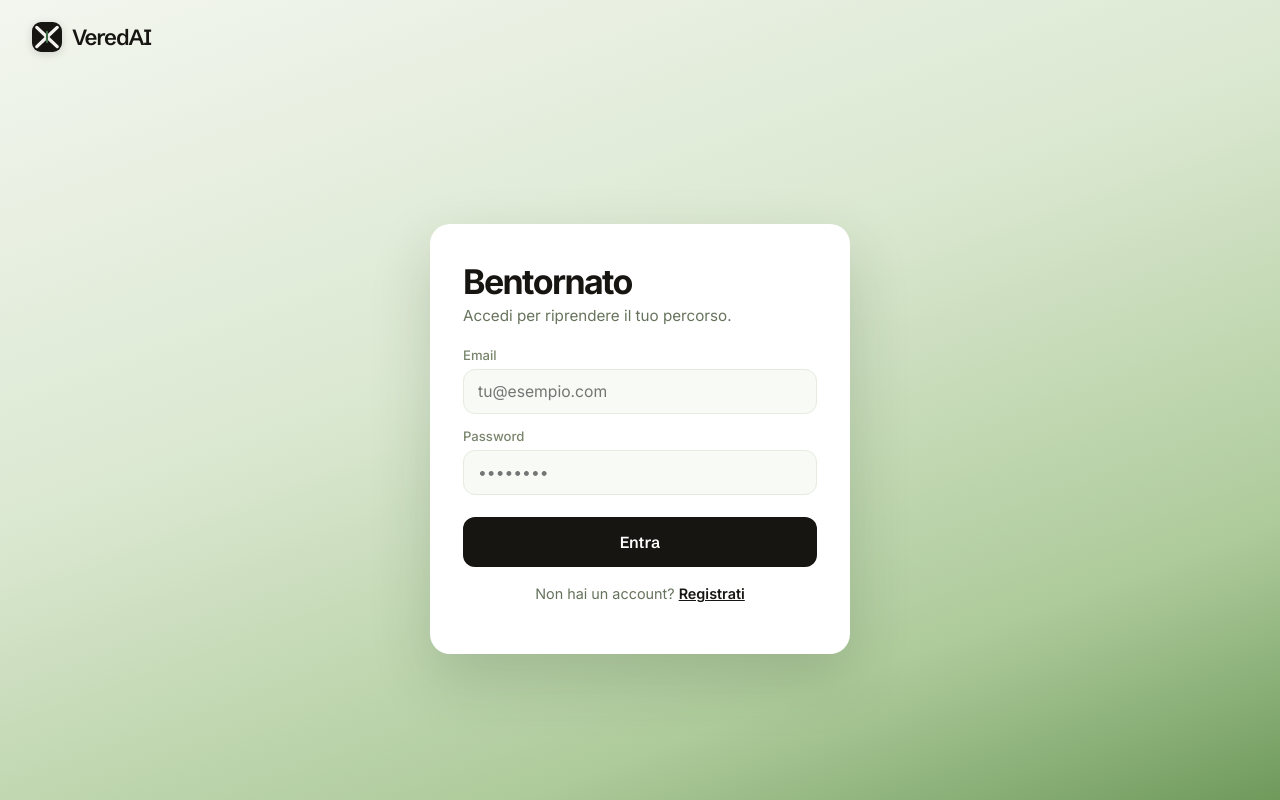
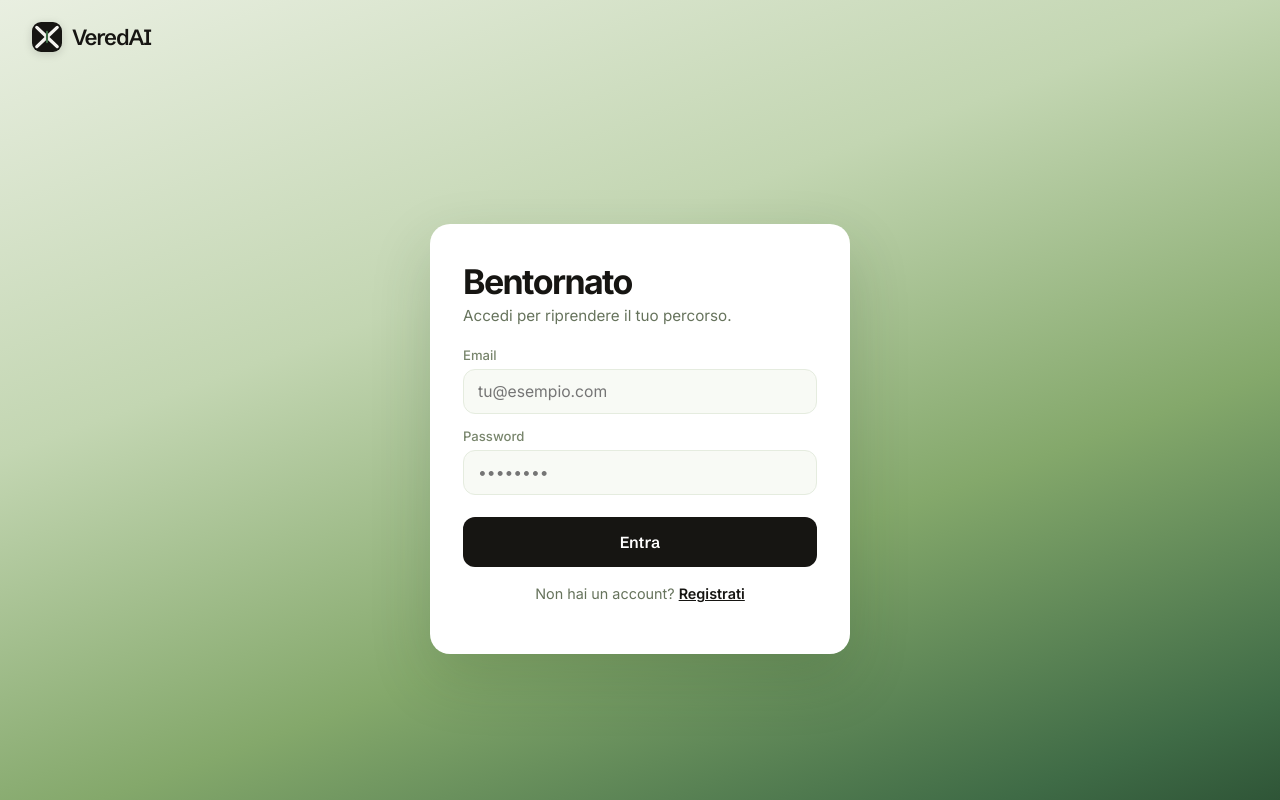
Before and after one commit to Nickasti/job-hunter-agent, a FastAPI app: page /login in a window 1280 px wide. Run offline with FastAPI, Linux system fonts and the light colour scheme; some libraries are stand-ins or nearby versions; some web fonts are replaced.

Commit message:
design(web): login verde forest piu scuro
Co-Authored-By: Claude Opus 4.8 <noreply@anthropic.com>

```diff
--- a/app/templates/login.html
+++ b/app/templates/login.html
@@ -11,7 +11,7 @@
   <style>
     *{box-sizing:border-box;}
     body{margin:0;min-height:100vh;font-family:'Inter',system-ui,sans-serif;color:#161512;
-      background:linear-gradient(160deg,#f3f6ef 0%,#dbe8d1 42%,#aecb9b 78%,#6f9a5c 100%);
+      background:linear-gradient(160deg,#e9efe1 0%,#c3d6b2 36%,#84a86b 66%,#3f6b46 92%,#2f5537 100%);
       display:flex;flex-direction:column;}
     a{color:inherit;}
     .topbar{padding:22px 32px;}
```
